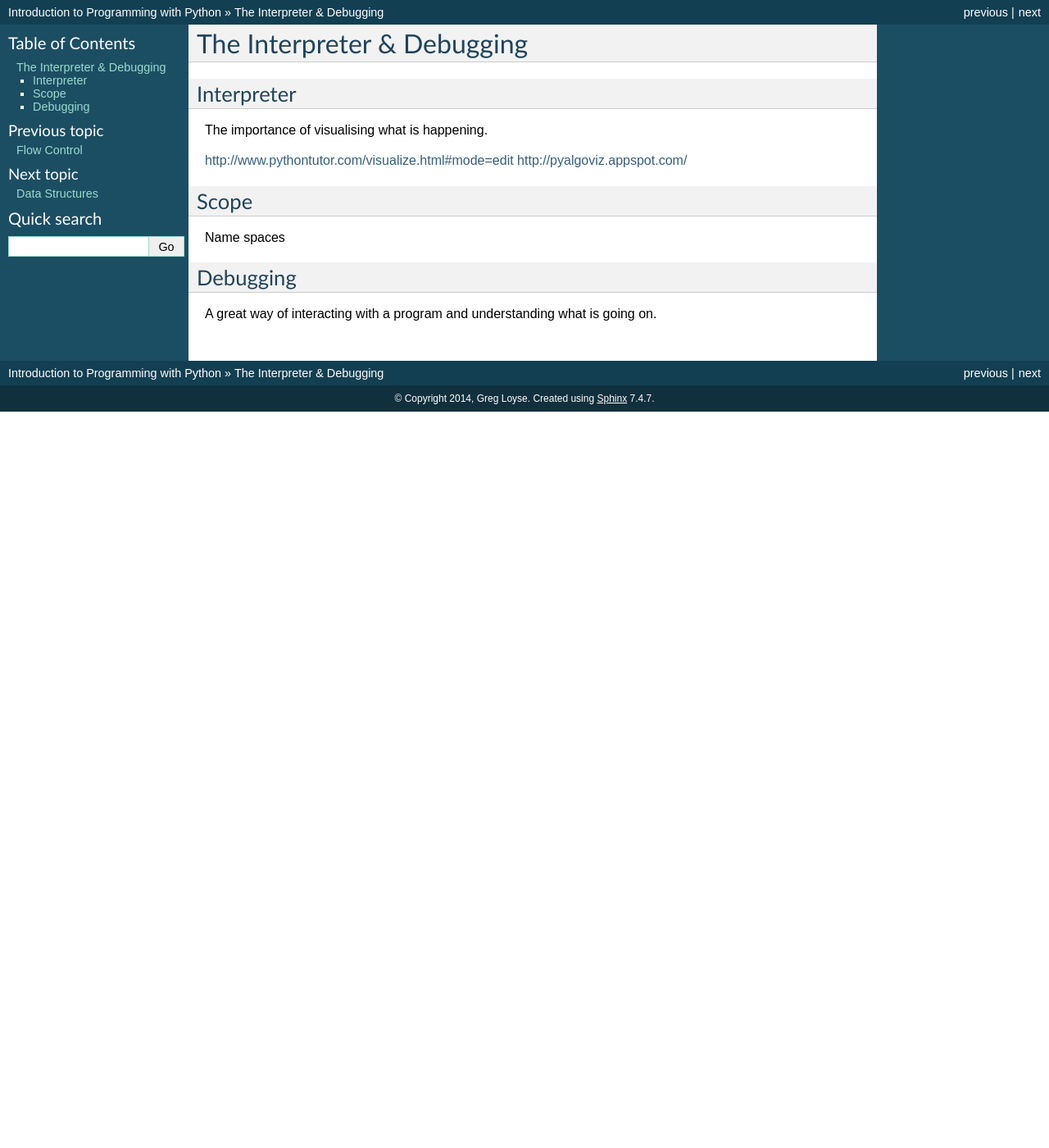
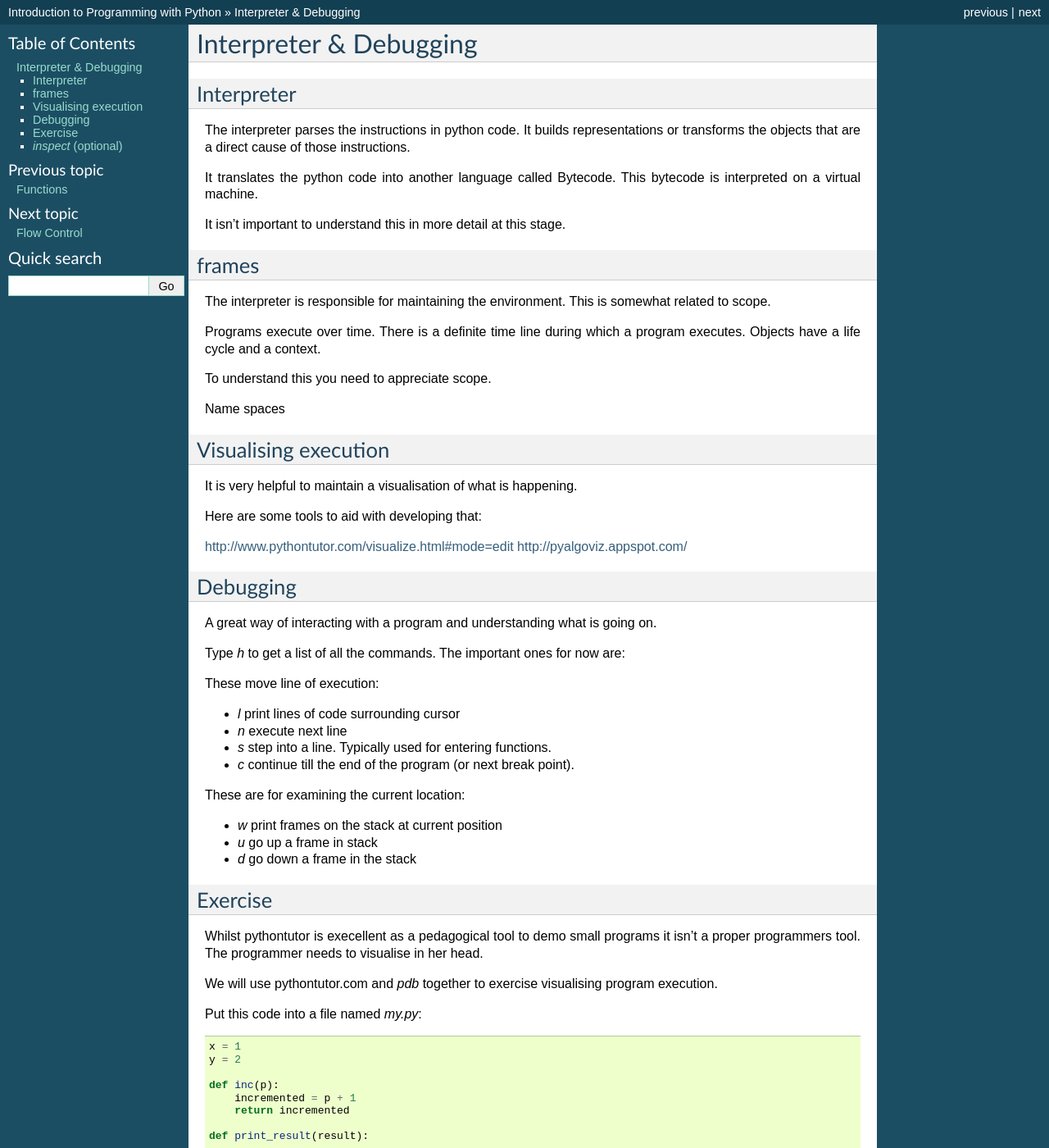
Before and after one commit to gu-lseg/intro-to-programming, a Sphinx documentation site: the page built from source/interpreter_debugging.rst, in a window 1280 px wide and 1400 px high. Shown: the whole window at 82% size. Built offline with Sphinx 7.4.7, drawn with Linux system fonts in a browser that asks for light colours; some of the changed text lies outside the part shown.

Commit message:
debuggnig & frames

```diff
--- a/source/index.rst
+++ b/source/index.rst
@@ -15,7 +15,7 @@ Table of Contents:
    getting_started
    objects_names
    functions
+   interpreter_debugging
    flow_control
-   interpreter_debugging
    data_structures
    classes
--- a/source/interpreter_debugging.rst
+++ b/source/interpreter_debugging.rst
@@ -1,20 +1,129 @@
-The Interpreter & Debugging
-***************************
+Interpreter & Debugging
+***********************
 
 Interpreter
 ===========
 
-The importance of visualising what is happening.
+The interpreter parses the instructions in python code. It builds
+representations or transforms the objects that are a direct cause
+of those instructions.
+
+It translates the python code into another language called Bytecode. This
+bytecode is interpreted on a virtual machine.
+
+It isn't important to understand this in more detail at this stage.
+
+frames
+======
+
+The interpreter is responsible for maintaining the environment. This is
+somewhat related to scope.
+
+Programs execute over time. There is a definite time line during which
+a program executes. Objects have a life cycle and a context.
+
+To understand this you need to appreciate scope.
+
+Name spaces
+
+Visualising execution
+=====================
+
+It is very helpful to maintain a visualisation of what is happening.
+
+Here are some tools to aid with developing that:
 
 http://www.pythontutor.com/visualize.html#mode=edit
 http://pyalgoviz.appspot.com/
 
-Scope
-=====
-
-Name spaces
 
 Debugging
 =========
 
 A great way of interacting with a program and understanding what is going on.
+
+Type `h` to get a list of all the commands. The important ones for now are:
+
+These move line of execution:
+
+* `l` print lines of code surrounding cursor
+* `n` execute next line
+* `s` step into a line. Typically used for entering functions.
+* `c` continue till the end of the program (or next break point).
+
+These are for examining the current location:
+
+* `w` print frames on the stack at current position
+* `u` go up a frame in stack
+* `d` go down a frame in the stack
+
+
+Exercise
+========
+
+Whilst pythontutor is execellent as a pedagogical tool to demo small programs it isn't a proper
+programmers tool. The programmer needs to visualise in her head.
+
+We will use pythontutor.com and `pdb` together to exercise visualising program execution.
+
+Put this code into a file named `my.py`::
+
+    x = 1
+    y = 2
+
+    def inc(p):
+        incremented = p + 1
+        return incremented
+
+    def print_result(result):
+
+        success = 'increment function works'
+        failure = 'increment function broken'
+
+        if result:
+            print(success)
+        else:
+            print(failure)
+
+
+    inc_x = inc(x)
+    result = inc_x == y
+    print_result(result)
+
+
+
+Execute with::
+
+    python3 -m pdb my.py
+
+You should see something like::
+
+    > /Users/greg/my.py(1)<module>()
+    -> x = 5
+    (Pdb)
+
+Executing `l` results in::
+
+    (Pdb) l
+      1  ->	x = 5
+      2  	y = 6
+      3
+      4  	def f():
+      5  	    z = 4
+      6  	    total = sum(x, y, z)
+      7  	    return total
+      8
+      9  	print('hi')
+     10  	print(f())
+    [EOF]
+
+Copy the same code into www.pythontutor.com.
+
+Step through each line of code keeping the visualiser tool and pdb in sync. Use
+the visualiser as a map and find the various parts through pdb.
+
+
+`inspect` (optional)
+====================
+
+Lets take a deeper look at what the interpreter does.
```
